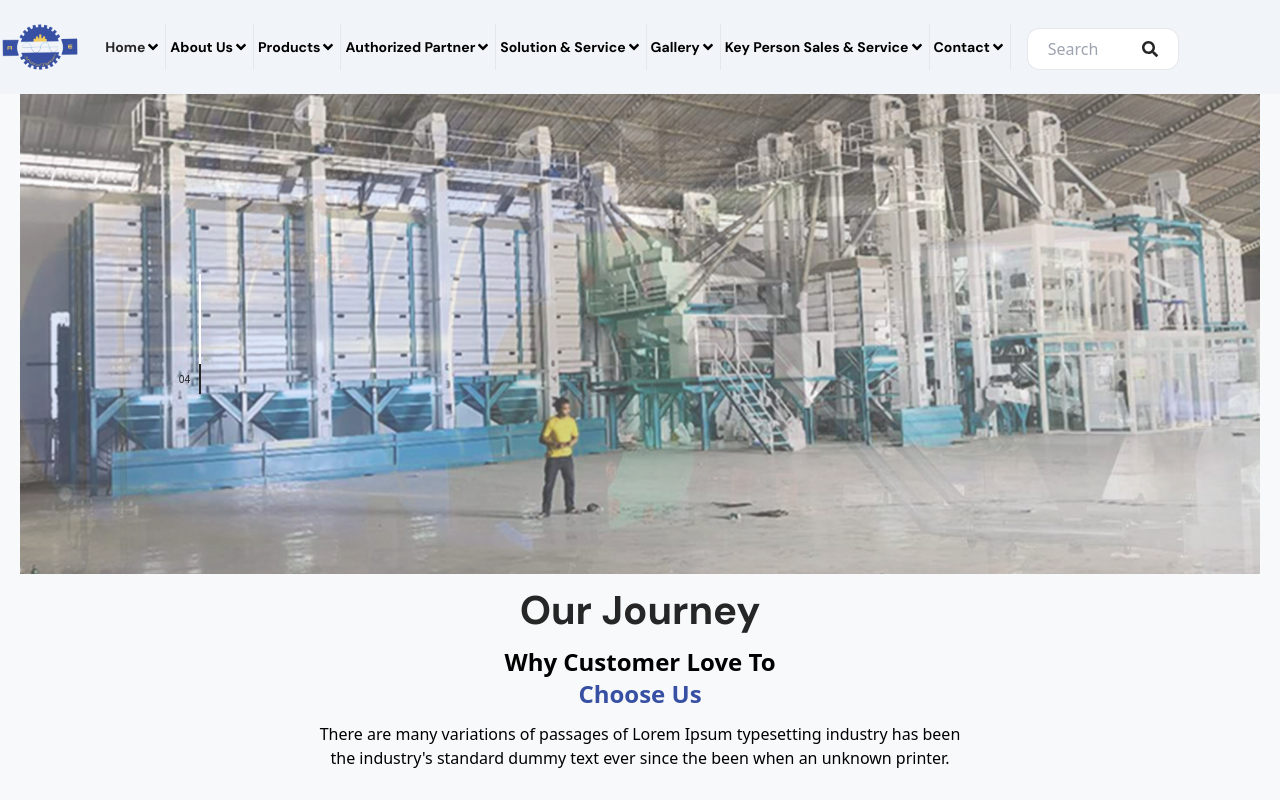
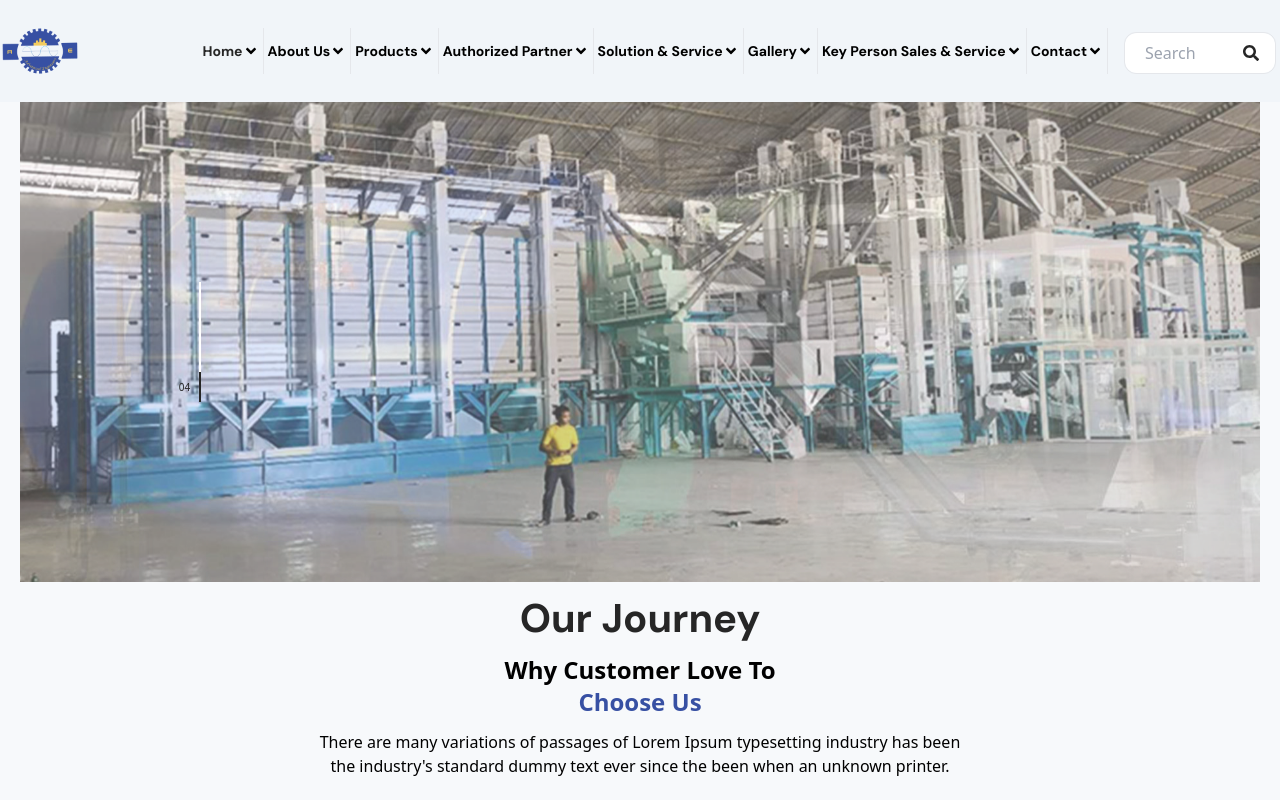
Before and after one commit to shamim150/Advance-Engineering, a React (Vite) app: page / in a window 1280 px wide. Shown: the top 800 px of the page. Built offline with nearby package versions, Linux system fonts and the light colour scheme.

Commit message:
nav solved

```diff
--- a/package.json
+++ b/package.json
@@ -10,6 +10,7 @@
     "preview": "vite preview"
   },
   "dependencies": {
+    "antd": "^5.21.6",
     "i18next": "^23.16.0",
     "i18next-browser-languagedetector": "^8.0.0",
     "react": "^18.3.1",
--- a/src/components/Navbar.jsx
+++ b/src/components/Navbar.jsx
@@ -11,12 +11,12 @@ export const Navbar = () => {
 
   return (
     <nav className="z-10 sticky top-0 bg-slate-100">
-      <Container className="relative flex items-center justify-between md:justify-center gap-5 md:gap-0 md:py-6 py-4 px-3 md:px-0">
+      <Container className="relative flex items-center justify-between gap-5 lg:gap-0 lg:py-6 py-4 px-3 lg:px-0">
 
         {/* Logo */}
-        <div className="flex md:justify-center">
+        <div className="flex lg:justify-center w-fit">
           <Image
-            className="absolute top-1/2 md:left-0 left-3 -translate-y-1/2 h-15 w-20"
+            className="absolute top-1/2 lg:left-0 left-3 -translate-y-1/2 h-15 w-20"
             href="/"
             scr={logo}
             alt="Logo"
@@ -25,9 +25,9 @@ export const Navbar = () => {
 
         {/* Menu items */}
         <ul
-          className={`text-center transition-transform duration-300 ease-in-out flex md:flex-row flex-col bg-slate-300 md:bg-transparent absolute top-[99%] left-0 md:static w-full md:w-auto p-2 md:p-0 transform ${
-            show ? "translate-x-0 z-40" : "-translate-x-full"
-          } md:transform-none md:flex md:z-auto`}
+          className={`text-center   justify-between transition-transform duration-300 ease-in-out flex lg:flex-row flex-col bg-slate-300 lg:bg-transparent absolute top-[99%] left-0 lg:static w-full lg:w-auto p-2 lg:p-1 transform ${
+            show ? "translate-x-0 z-40" : "translate-x-full"
+          } lg:transform-none lg:flex lg:z-auto`}
         >
           <Li onclick={()=> (setShow(!show))} to={"/"} className="text-primary" liText="Home" />
           <Li onclick={()=> (setShow(!show))} to={"/aboutus"} liText="About Us" iconName={<FaAngleDown />} />
@@ -39,20 +39,20 @@ export const Navbar = () => {
           <Li onclick={()=> (setShow(!show))} to={"/contact"} liText="Contact" iconName={<FaAngleDown />} />
 
           {/* Search Box */}
-          <div className="search relative w-full md:w-auto border rounded-xl overflow-hidden md:ml-4 mt-1">
+          <div className="search relative w-full lg:w-auto border rounded-xl overflow-hidden lg:ml-4 mt-1">
             <input
-              className="md:w-[150px] rounded-xl w-full md:py-2 md:px-5 px-3 outline-0 bg-white"
+              className="lg:w-[150px] rounded-xl w-full lg:py-2 lg:px-5 px-3 outline-0 bg-white"
               type="text"
               placeholder="Search"
             />
-            <FaSearch className="absolute top-1/2 -translate-y-1/2 md:right-5 right-3 text-primary" />
+            <FaSearch className="absolute top-1/2 -translate-y-1/2 lg:right-4 right-3 text-primary" />
           </div>
         </ul>
 
         {/* Mobile Menu Toggle Icon */}
         <div
           onClick={() => setShow(!show)} // Toggle mobile menu visibility
-          className="flex justify-end md:hidden cursor-pointer z-50"
+          className="flex justify-end lg:hidden cursor-pointer z-50"
         >
           <PiDotsNineBold className="text-3xl" />
         </div>
--- a/src/components/layer/RootLayOut.jsx
+++ b/src/components/layer/RootLayOut.jsx
@@ -6,7 +6,7 @@ import { Navbar } from '../Navbar'
 
 const RootLayOut = () => {
   return (
-    <div>
+    <div className='overflow-hidden'>
         <Navbar/>
 
 
```
Also changed, not shown: src/components/pages/Arrival.jsx (renamed from src/components/Arrival.jsx), 1 other file (tests, documents, lock files or other folders).
